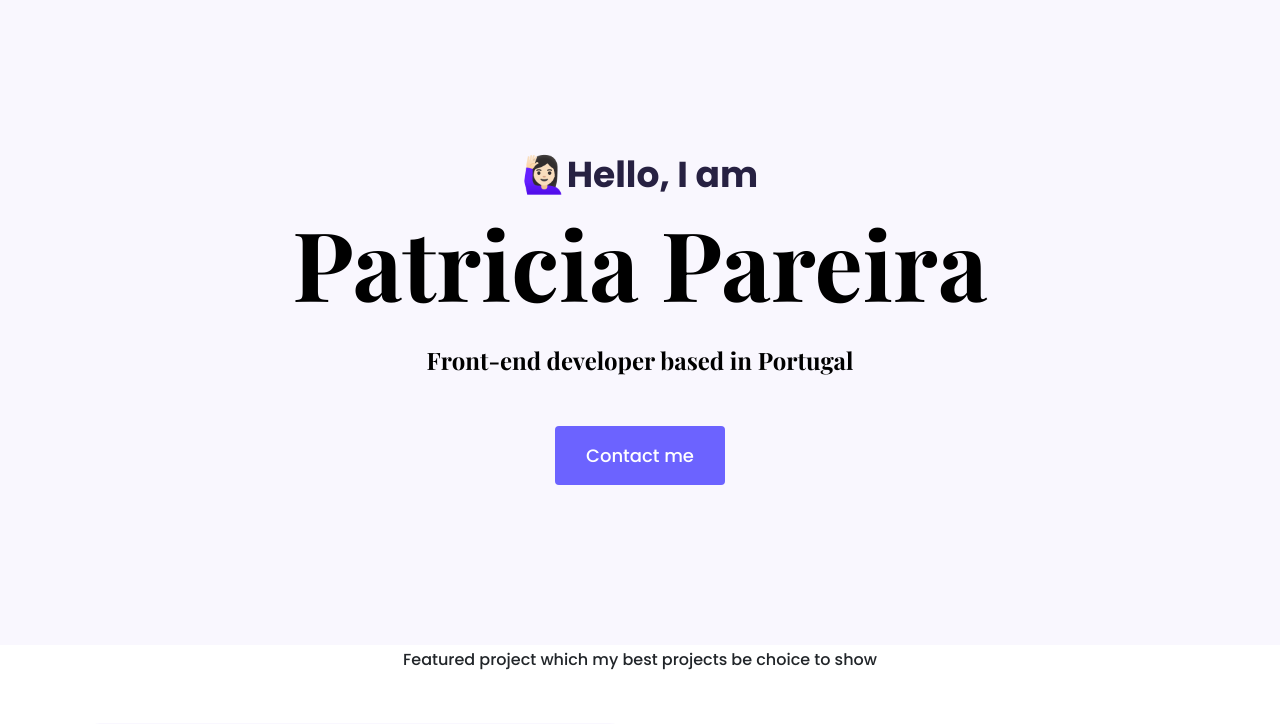
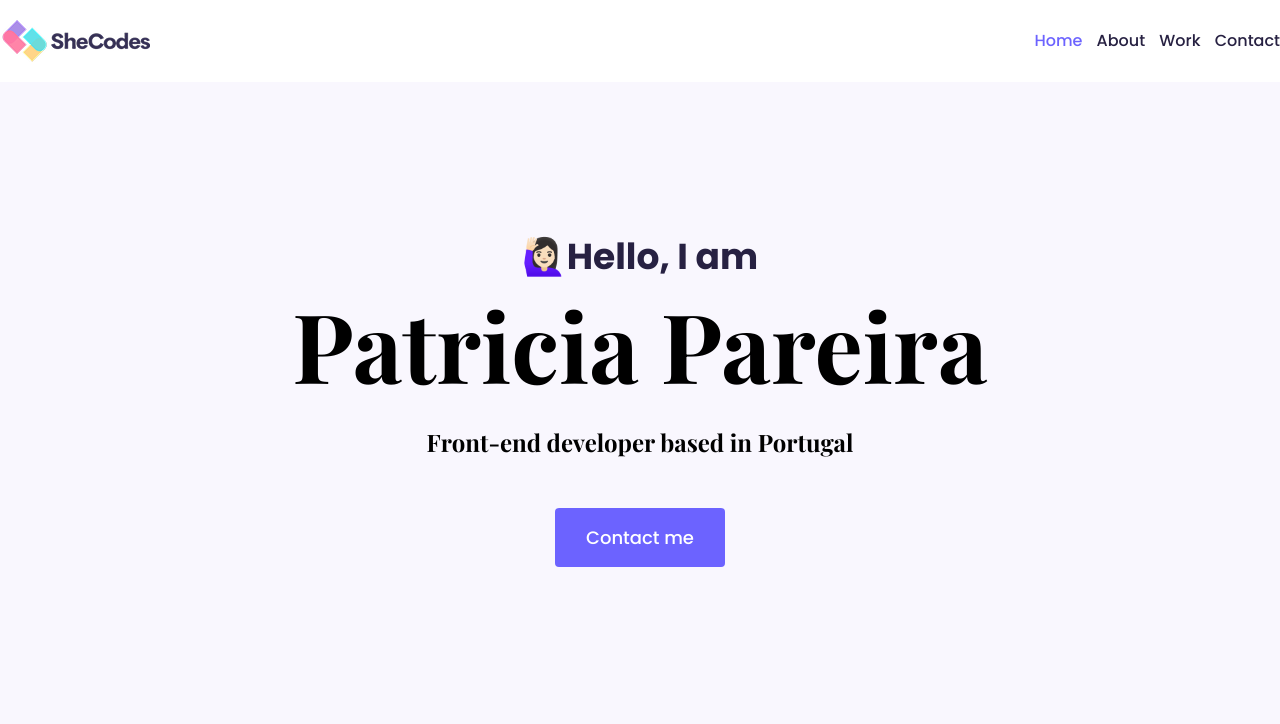
Before and after one commit to Mags17-dot/portfolio-project, a plain HTML site: page index.html in a window 1280 px wide. Shown: the top 724 px of the page. Drawn offline with nearby package versions, Linux system fonts and the light colour scheme.

Commit message:
added logo small and navigation

```diff
--- a/index.html
+++ b/index.html
@@ -29,6 +29,28 @@
     <title>Document</title>
   </head>
   <body>
+    <div class="container"></div>
+    <nav class="d-flex justify-content-between">
+      <a href="/">
+      <img src="images/logo.png" class="logo d-none d-md-block" alt="" />
+      <img src="images/logo-small.jpg" class="logo d-block d-md-none" alt="" />
+      </a>
+      <ul>
+        <li class="active">
+          <a href="/"> Home</a>
+        </li>
+        <li>
+          <a href="/about.html"> About</a>
+          </li>
+        <li>
+          <a href="/work.html"> Work</a>
+          </li>
+        <li>
+          <a href="/contact.html"> Contact</a>
+          </li>
+      </ul>
+      </div>
+    </nav>
     <div class="hero">
 <p>🙋🏻‍♀️Hello, I am</p>
 <h1>Patricia Pareira</h1>
--- a/styles/portfolio.css
+++ b/styles/portfolio.css
@@ -112,6 +112,38 @@
     padding: 120px 60px;
 }
 
+.logo {
+    max-width: 150px;
+}
+
+nav {
+    padding: 20px 0;
+}
+
+nav ul {
+    padding: 0;
+    margin: 0;
+}
+
+nav li {
+    display: inline;
+    list-style: none;
+    line-height: 42px;
+    margin-left: 10px;
+}
+
+nav a {
+    text-decoration: none;
+    color: #272142;
+    transition: all 100ms ease-in-out;
+}
+
+
+nav a:hover,
+nav li.active a {
+    color: var(--branding-color);
+}
+
 @media (max-width: 900px) {
     h1 {
         font-size: 44px;
```
Also changed, not shown: work.html (+39 -17 lines), images/logo-small.jpg (added), images/logo.png (added).
